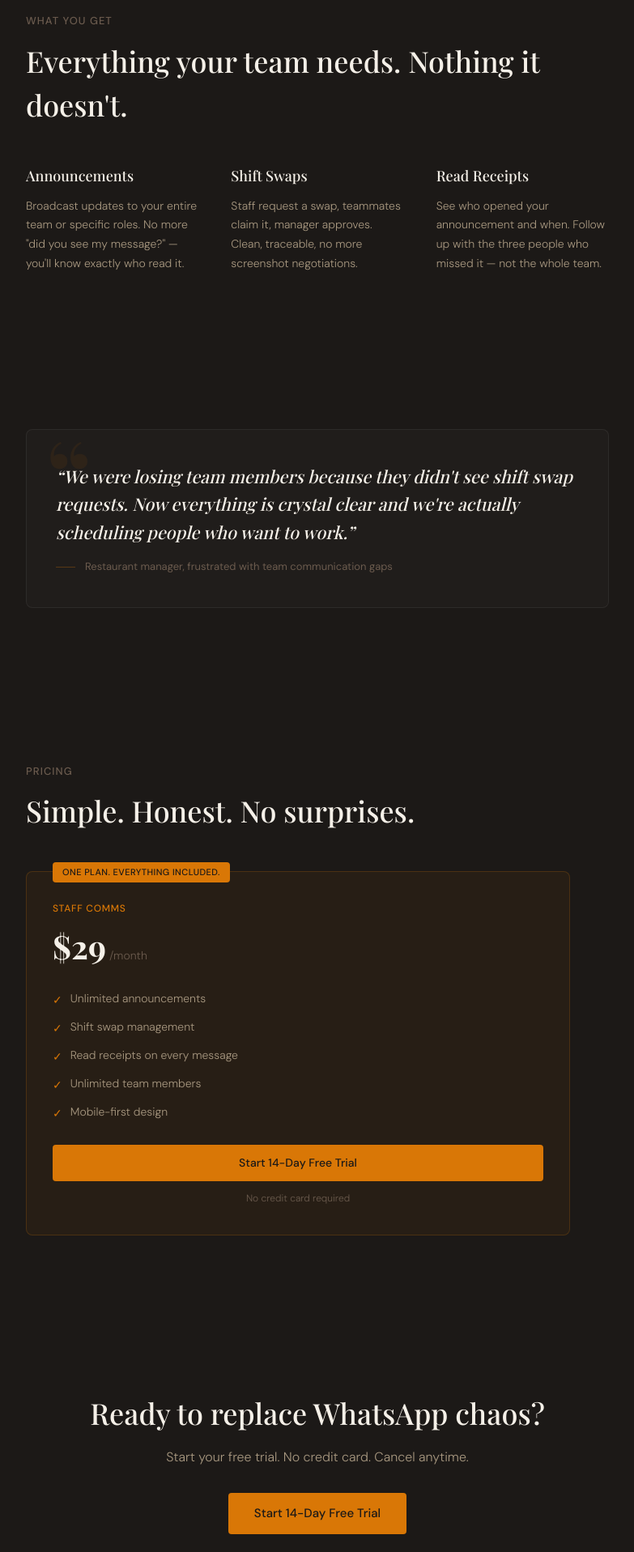
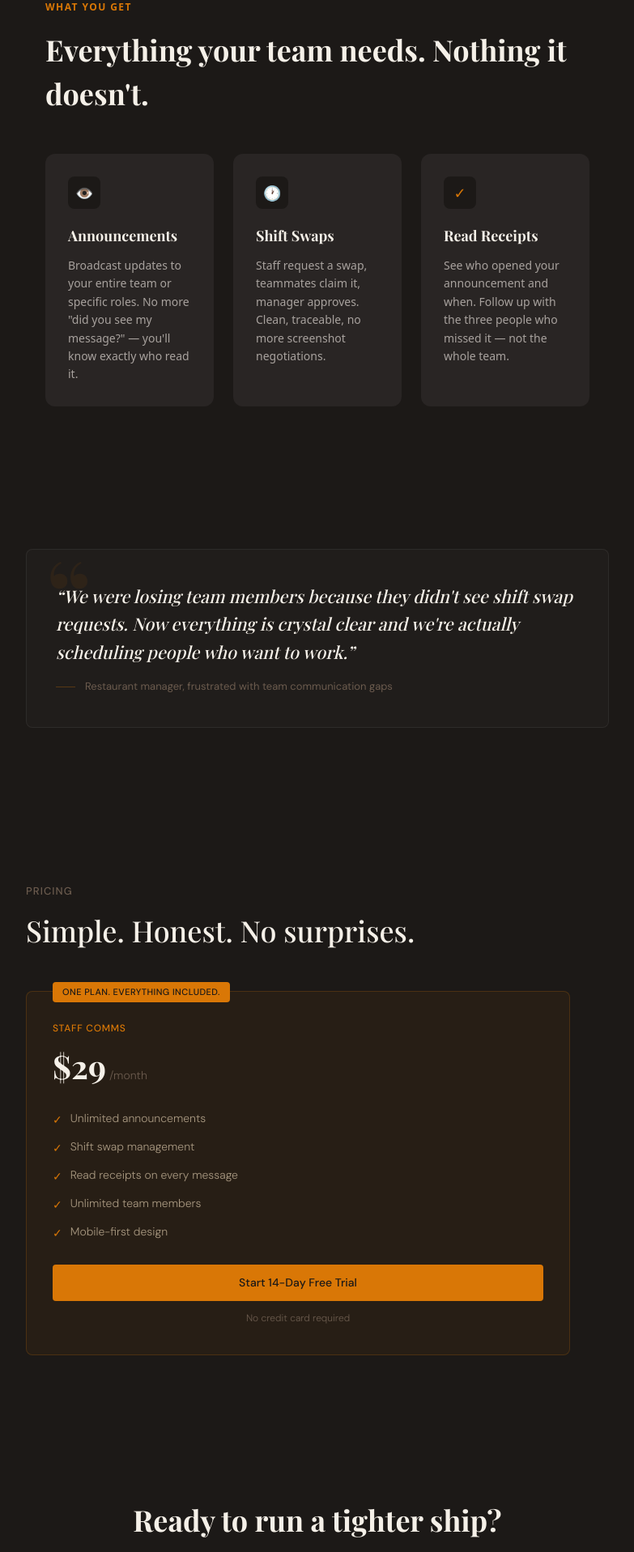
Before and after one commit to withinreachintl-coder/wri-staff-comms, a Next.js app: page / in a window 1280 px wide. Shown: the part 880-2797 px from the top of the page at 81% size, without its empty margins (248-1031 px from the left). Built offline with nearby package versions, Linux system fonts and the light colour scheme.

Commit message:
refactor: features grid with emoji icons + styled cards, simplified CTA

```diff
--- a/app/page.tsx
+++ b/app/page.tsx
@@ -148,84 +148,27 @@ export default function LandingPage() {
       </section>
 
       {/* Features */}
-      <section className="py-20 md:py-24">
-        <p
-          style={{
-            fontFamily: 'var(--font-dmsans), "DM Sans", sans-serif',
-            fontSize: '13px',
-            fontWeight: 500,
-            color: '#6B5B4E',
-            letterSpacing: '0.08em',
-            textTransform: 'uppercase' as const,
-            marginBottom: '12px',
-          }}
-        >
-          What you get
+      <section id="features" style={{ padding: '80px 24px', maxWidth: '768px', margin: '0 auto' }}>
+        <p style={{ color: '#D97706', fontSize: '12px', fontWeight: 600, letterSpacing: '0.12em', textTransform: 'uppercase', marginBottom: '16px' }}>
+          What You Get
         </p>
-        <h2
-          style={{
-            fontFamily: 'var(--font-playfair), "Playfair Display", serif',
-            fontSize: 'clamp(1.75rem, 3.5vw, 2.25rem)',
-            fontWeight: 500,
-            marginBottom: '48px',
-          }}
-        >
-          Everything your team needs. Nothing it doesn&apos;t.
+        <h2 style={{ fontFamily: 'Playfair Display, serif', fontSize: '36px', fontWeight: 700, marginBottom: '48px' }}>
+          Everything your team needs. Nothing it doesn't.
         </h2>
-
-        <div style={{ display: 'grid', gridTemplateColumns: 'repeat(3, 1fr)', gap: '40px' }}>
+        <div style={{ display: 'grid', gridTemplateColumns: '1fr 1fr 1fr', gap: '24px' }}>
           {[
-            {
-              icon: (
-                <svg width="20" height="20" viewBox="0 0 24 24" fill="none" stroke="#D97706" strokeWidth="1.5" strokeLinecap="round" strokeLinejoin="round">
-                  <path d="M2 12s3-7 10-7 10 7 10 7-3 7-10 7-10-7-10-7z" /><circle cx="12" cy="12" r="3" />
-                </svg>
-              ),
-              label: 'Announcements',
-              body: 'Broadcast updates to your entire team or specific roles. No more "did you see my message?" — you\'ll know exactly who read it.',
-            },
-            {
-              icon: (
-                <svg width="20" height="20" viewBox="0 0 24 24" fill="none" stroke="#D97706" strokeWidth="1.5" strokeLinecap="round" strokeLinejoin="round">
-                  <path d="M12 2C6.48 2 2 6.48 2 12s4.48 10 10 10 10-4.48 10-10S17.52 2 12 2z" /><path d="M12 6v6l4 2" />
-                </svg>
-              ),
-              label: 'Shift Swaps',
-              body: 'Staff request a swap, teammates claim it, manager approves. Clean, traceable, no more screenshot negotiations.',
-            },
-            {
-              icon: (
-                <svg width="20" height="20" viewBox="0 0 24 24" fill="none" stroke="#D97706" strokeWidth="1.5" strokeLinecap="round" strokeLinejoin="round">
-                  <path d="M9 12l2 2 4-4" /><circle cx="12" cy="12" r="9" />
-                </svg>
-              ),
-              label: 'Read Receipts',
-              body: 'See who opened your announcement and when. Follow up with the three people who missed it — not the whole team.',
-            },
-          ].map((feature, i) => (
-            <div key={i}>
-
-              <h3
-                style={{
-                  fontFamily: 'var(--font-playfair), "Playfair Display", serif',
-                  fontSize: '18px',
-                  fontWeight: 500,
-                  marginBottom: '12px',
-                }}
-              >
-                {feature.label}
-              </h3>
-              <p
-                style={{
-                  fontFamily: 'var(--font-dmsans), "DM Sans", sans-serif',
-                  fontSize: '14px',
-                  fontWeight: 300,
-                  lineHeight: 1.7,
-                  color: '#A89880',
-                }}
-              >
-                {feature.body}
-              </p>
+            { icon: '👁', title: 'Announcements', desc: 'Broadcast updates to your entire team or specific roles. No more "did you see my message?" — you\'ll know exactly who read it.' },
+            { icon: '🕐', title: 'Shift Swaps', desc: 'Staff request a swap, teammates claim it, manager approves. Clean, traceable, no more screenshot negotiations.' },
+            { icon: '✓', title: 'Read Receipts', desc: 'See who opened your announcement and when. Follow up with the three people who missed it — not the whole team.' },
+          ].map((f) => (
+            <div key={f.title} style={{ background: '#292524', borderRadius: '12px', padding: '28px' }}>
+              <div style={{
+                width: '40px', height: '40px', background: '#1C1917', borderRadius: '8px',
+                display: 'flex', alignItems: 'center', justifyContent: 'center',
+                fontSize: '18px', color: '#D97706', marginBottom: '20px'
+              }}>{f.icon}</div>
+              <h3 style={{ fontFamily: 'Playfair Display, serif', fontSize: '18px', fontWeight: 600, marginBottom: '12px' }}>{f.title}</h3>
+              <p style={{ color: '#A8A29E', fontSize: '14px', lineHeight: 1.6 }}>{f.desc}</p>
             </div>
           ))}
         </div>
@@ -441,46 +384,18 @@ export default function LandingPage() {
         </div>
       </section>
 
-      {/* Final CTA */}
-      <section className="py-20 md:py-24 text-center">
-        <h2
-          style={{
-            fontFamily: 'var(--font-playfair), "Playfair Display", serif',
-            fontSize: 'clamp(1.75rem, 3.5vw, 2.25rem)',
-            fontWeight: 500,
-            marginBottom: '16px',
-          }}
-        >
-          Ready to replace WhatsApp chaos?
+      {/* CTA */}
+      <section style={{ padding: '80px 24px', textAlign: 'center', maxWidth: '768px', margin: '0 auto' }}>
+        <h2 style={{ fontFamily: 'Playfair Display, serif', fontSize: '36px', fontWeight: 700, marginBottom: '16px' }}>
+          Ready to run a tighter ship?
         </h2>
-        <p
-          style={{
-            fontFamily: 'var(--font-dmsans), "DM Sans", sans-serif',
-            fontSize: '16px',
-            fontWeight: 300,
-            color: '#A89880',
-            marginBottom: '32px',
-          }}
-        >
-          Start your free trial. No credit card. Cancel anytime.
+        <p style={{ color: '#A8A29E', fontSize: '16px', marginBottom: '32px' }}>
+          14 days free. No credit card. Cancel anytime.
         </p>
-        <Link
-          href="/login"
-          className="hover:opacity-90 transition-opacity"
-          style={{
-            fontFamily: 'var(--font-dmsans), "DM Sans", sans-serif',
-            background: '#D97706',
-            color: '#1C1917',
-            fontSize: '15px',
-            fontWeight: 500,
-            padding: '14px 32px',
-            borderRadius: '4px',
-            textDecoration: 'none',
-            display: 'inline-block',
-          }}
-        >
-          Start 14-Day Free Trial
-        </Link>
+        <Link href="/login" style={{
+          background: '#D97706', color: '#fff', padding: '16px 36px',
+          borderRadius: '8px', textDecoration: 'none', fontWeight: 600, fontSize: '16px', display: 'inline-block'
+        }}>Start Free Trial</Link>
       </section>
 
       {/* Footer */}
```
